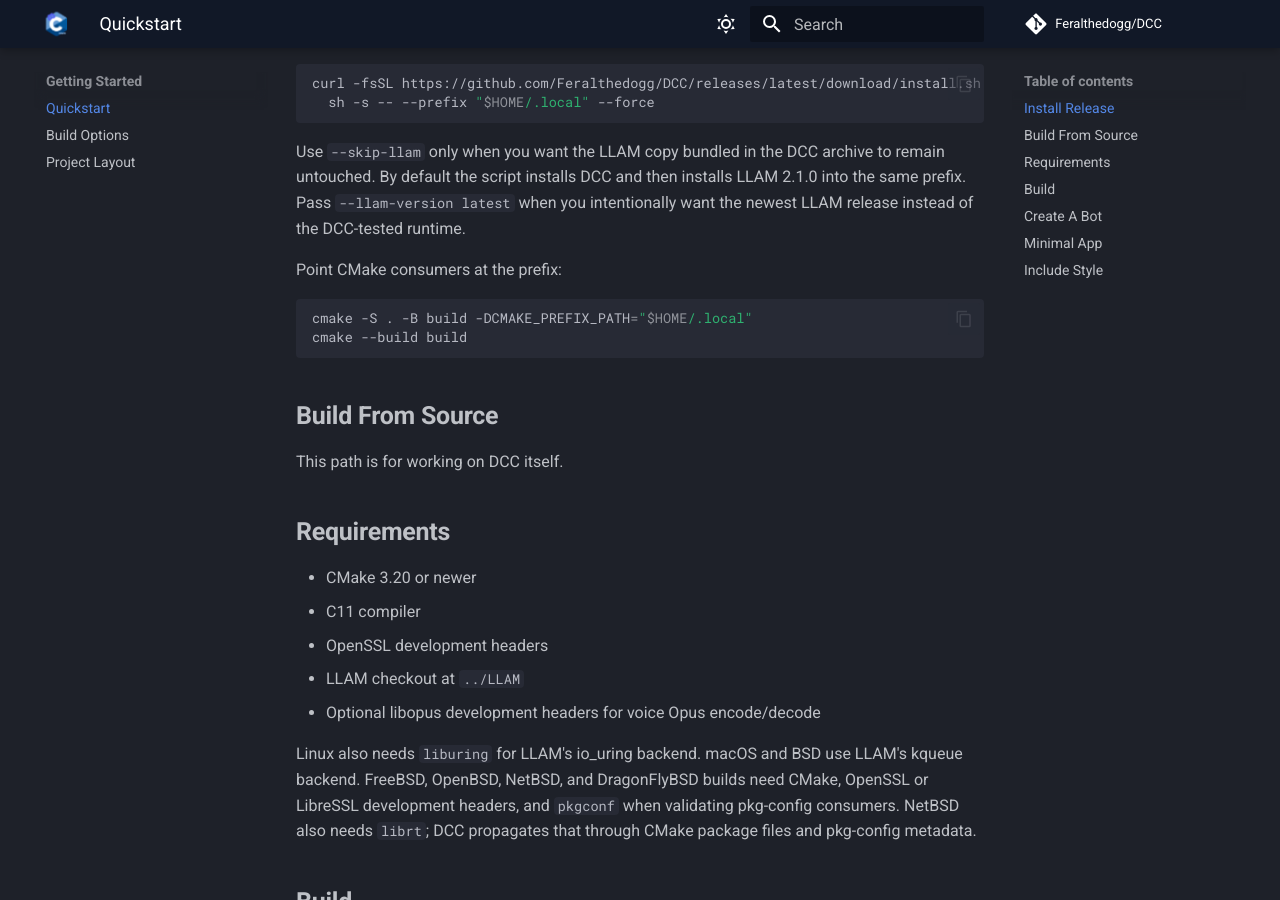
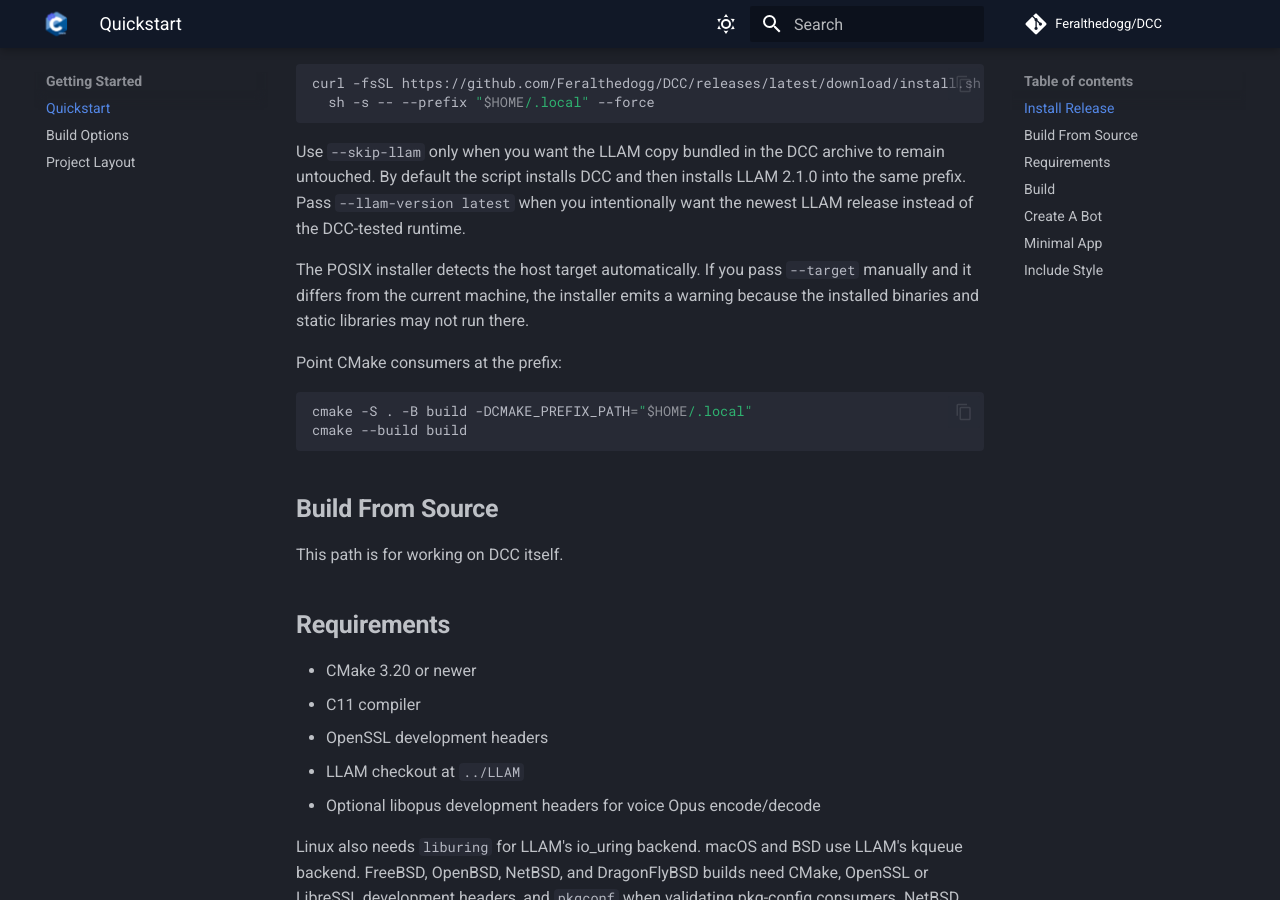
Before and after one commit to Feralthedogg/DCC, an MkDocs documentation site: the page built from docs/getting-started.md, in a window 1280 px wide and 900 px high, scrolled down 565 px. Built offline with MkDocs 1.6.1 and Material for MkDocs 9.7.7, drawn with Linux system fonts in a browser that asks for light colours; comment, search, counter and statistics services are not loaded.

Commit message:
Warn on POSIX installer target mismatch

```diff
--- a/docs/getting-started.md
+++ b/docs/getting-started.md
@@ -29,6 +29,10 @@ Use `--skip-llam` only when you want the LLAM copy bundled in the DCC archive
 to remain untouched. By default the script installs DCC and then installs LLAM
 2.1.0 into the same prefix. Pass `--llam-version latest` when you intentionally
 want the newest LLAM release instead of the DCC-tested runtime.
+
+The POSIX installer detects the host target automatically. If you pass
+`--target` manually and it differs from the current machine, the installer emits
+a warning because the installed binaries and static libraries may not run there.
 
 Point CMake consumers at the prefix:
 
```
Also changed, not shown: docs/release.md (+3 -0 lines), 1 other file.
